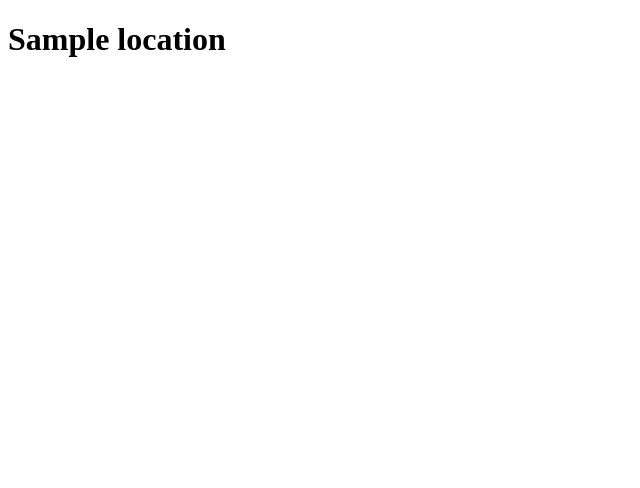
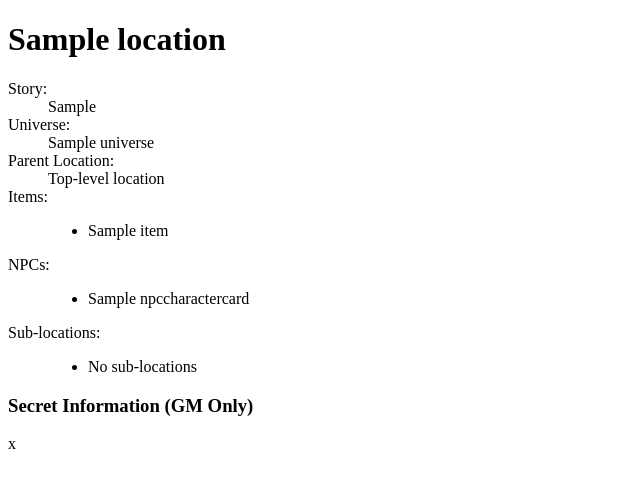
Before and after one commit to JonnyDKahle/PenAndPaper, a Django app: page /location/1/ in a window 1280 px wide. Shown: the top 488 px of the page, without its empty margins (0-640 px from the left). Run offline with Django 4.2, Linux system fonts and the light colour scheme; tables that the repository leaves empty hold one stand-in row (values such as "Sample post").

Commit message:
Add LocationForm, enhance location detail view, and improve URL routing

```diff
--- a/tabletop/npc_cards/templates/npc_cards/location_detail.html
+++ b/tabletop/npc_cards/templates/npc_cards/location_detail.html
@@ -8,5 +8,67 @@
 <body>
     <h1>{{location.name}}</h1>
 
+    <dl>
+        <dt>Story:</dt>
+        <dd>{{ location.story|default:"No story available" }}</dd>
+
+        <dt>Universe:</dt>
+        <dd>{{ location.universe.name|default:"No universe assigned" }}</dd>
+
+        <dt>Parent Location:</dt>
+        <dd>{{ location.parent_location.name|default:"Top-level location" }}</dd>
+
+        <dt>Items:</dt>
+        <dd>
+            <ul>
+                {% for item in location.items.all %}
+                    <li>{{ item.name }}</li>
+                {% empty %}
+                    <li>No items in this location</li>
+                {% endfor %}
+            </ul>
+        </dd>
+
+        <dt>NPCs:</dt>
+        <dd>
+            <ul>
+                {% for npc in location.location_npc.all %}
+                    <li>{{ npc.name }}</li>
+                {% empty %}
+                    <li>No NPCs in this location</li>
+                {% endfor %}
+            </ul>
+        </dd>
+
+        {% if location.parent_location %}
+        <dt>Parent Location</dt>
+        <dd>
+            <ul>
+                <li>
+                    <a href="{% url 'npc_cards:location' location.parent_location.id %}">{{ location.parent_location.name }}</a>
+                </li>
+            </ul>
+        </dd>
+        {% endif %}
+
+        <dt>Sub-locations:</dt>
+        <dd>
+            <ul>
+                {% for sublocation in location.sub_locations.all %}
+                    <li><a href="{% url 'npc_cards:location' sublocation.id %}">{{ sublocation.name }}</a></li>
+                {% empty %}
+                    <li>No sub-locations</li>
+                {% endfor %}
+            </ul>
+        </dd>
+    </dl>
+
+
+    {% if location.secret %}
+        <div class="secret-info">
+            <h3>Secret Information (GM Only)</h3>
+            <p>{{ location.secret }}</p>
+        </div>
+    {% endif %}
 </body>
 </html>
--- a/tabletop/npc_cards/urls.py
+++ b/tabletop/npc_cards/urls.py
@@ -1,9 +1,10 @@
 from django.urls import path
 from .views import index, NPCCharacterCardsView, UniverseView, LocationDetailView
 
+app_name = 'npc_cards'
 urlpatterns = [
     path('', index),
     path('npc_cards/', NPCCharacterCardsView),
     path('universes/', UniverseView),
-    path('location/<int:id>/', LocationDetailView),
+    path('location/<int:id>/', LocationDetailView, name='location'),
 ]
--- a/tabletop/npc_cards/views.py
+++ b/tabletop/npc_cards/views.py
@@ -1,5 +1,6 @@
-from django.shortcuts import render
+from django.shortcuts import render, get_object_or_404
 from .models import NPCCharacterCard, Universe, Location
+from .forms import LocationForm
 
 # Create your views here.
 
@@ -19,7 +20,7 @@ def UniverseView(request):
     return render(request, 'npc_cards/universes.html', context=context)
 
 def LocationDetailView(request, id):
-    location = Location.objects.get(id=id)
+    location = get_object_or_404(Location, id=id)
 
     context = {'location':location}
     return render(request, 'npc_cards/location_detail.html', context=context)
```
Also changed, not shown: tabletop/npc_cards/forms.py (added, +7 -0 lines).
